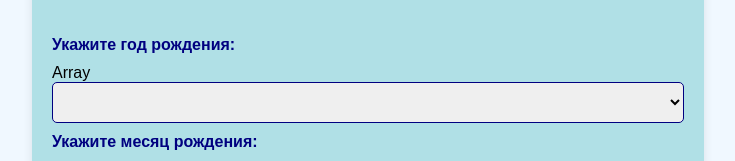
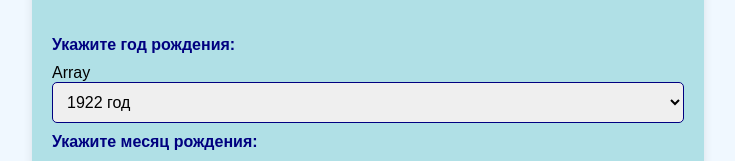
Before and after one commit to ShadrinaM/ShadrinaMM_Web_backend, a PHP site: page /index.php in a window 1280 px wide. Shown: the part 393-554 px from the top of the page, without its empty margins (272-1007 px from the left). Run offline with PHP 8.4, Linux system fonts and the light colour scheme; lists and menus that the app fills with data are empty.

Commit message:
рапрар

```diff
--- a/Quest_4/form.php
+++ b/Quest_4/form.php
@@ -71,11 +71,15 @@
         <?php
         for ($i = 1922; $i <= 2022; $i++) {
           echo "<option value='$i'";
-          echo "$i год</option>";
+          if ($i == $values['year']) {
+              echo " selected";
+          }
+          echo ">$i год</option>";
         }
         ?>
       </select>
       <br/>
+
 
 
       <strong>
```
